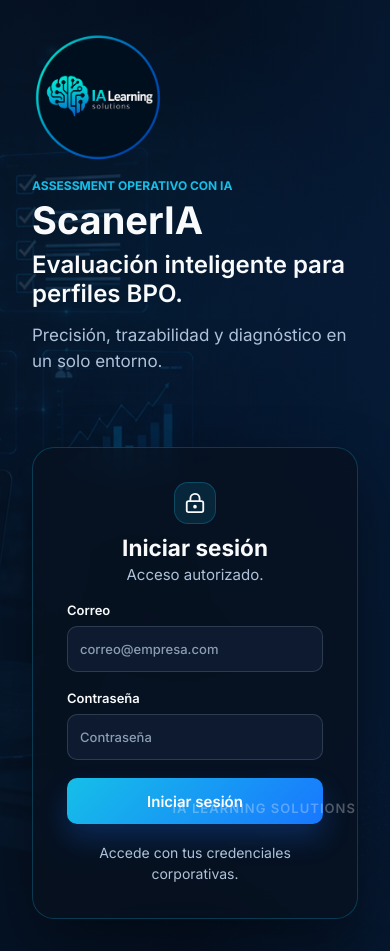
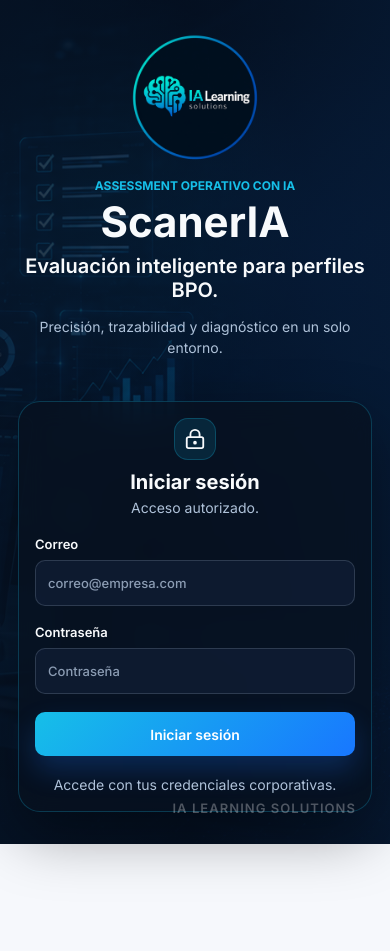
Before and after one commit to pablogcampos95-cloud/Scaner, a React (Vite) app: page /login in a window 390 px wide. After the commit the page ends 844 px from the top, so only its background shows below. Built offline with nearby package versions, Linux system fonts and the light colour scheme; no server answers.

Commit message:
Improve mobile responsive layout

```diff
--- a/src/styles/dashboard.css
+++ b/src/styles/dashboard.css
@@ -1067,3 +1067,192 @@
     grid-template-columns: 1fr;
   }
 }
+
+@media (max-width: 760px) {
+  .dashboard-hero {
+    border-radius: 18px;
+    gap: 16px;
+    grid-template-columns: 1fr;
+    min-height: auto;
+    padding: 22px;
+  }
+
+  .dashboard-hero .logo {
+    align-items: flex-start;
+  }
+
+  .dashboard-hero .logo img {
+    height: 52px;
+    width: 52px;
+  }
+
+  .dashboard-hero h1 {
+    font-size: 28px;
+    line-height: 1.12;
+  }
+
+  .dashboard-hero p {
+    font-size: 14px;
+    line-height: 1.5;
+  }
+
+  .dashboard-hero > div:last-child,
+  .hero-actions,
+  .page-heading > div:last-child {
+    display: grid;
+    gap: 10px;
+    width: 100%;
+  }
+
+  .metrics-grid,
+  .metrics-grid--primary,
+  .secondary-indicators,
+  .summary-grid,
+  .module-grid,
+  .charts-grid,
+  .catalog-grid,
+  .builder-grid,
+  .reports-grid,
+  .results-overview {
+    grid-template-columns: 1fr !important;
+  }
+
+  .metric-card,
+  .secondary-indicators > div,
+  .result-summary,
+  .module-score,
+  .chart-card,
+  .plain-section,
+  .form-card,
+  .builder-card,
+  .builder-preview {
+    border-radius: 16px;
+    padding: 16px;
+  }
+
+  .metric-card strong {
+    font-size: 28px;
+  }
+
+  .chart-card {
+    min-height: 300px;
+  }
+
+  .chart-card__header {
+    gap: 4px;
+  }
+
+  .chart-card__header h2 {
+    font-size: 16px;
+  }
+
+  .chart-card__header p {
+    font-size: 13px;
+    line-height: 1.35;
+  }
+
+  .filters-bar {
+    border-radius: 16px;
+    grid-template-columns: 1fr !important;
+    padding: 14px;
+  }
+
+  .table-shell,
+  .matrix-shell {
+    border-radius: 16px;
+    margin-inline: -2px;
+    overflow-x: auto;
+    -webkit-overflow-scrolling: touch;
+  }
+
+  .data-table,
+  .matrix-table {
+    min-width: 760px;
+    width: max-content;
+  }
+
+  .data-table th,
+  .data-table td,
+  .matrix-table th,
+  .matrix-table td {
+    font-size: 13px;
+    padding: 13px 14px;
+    vertical-align: top;
+    white-space: normal;
+  }
+
+  .data-table td:first-child {
+    min-width: 150px;
+  }
+
+  .table-actions {
+    align-items: stretch;
+    display: flex;
+    flex-wrap: wrap;
+    gap: 8px;
+    min-width: 118px;
+  }
+
+  .table-actions a,
+  .table-actions button {
+    font-size: 12px;
+    min-height: 34px;
+    padding: 0 10px;
+    white-space: nowrap;
+  }
+
+  .badge {
+    font-size: 11px;
+    line-height: 1.15;
+    padding: 5px 9px;
+  }
+
+  .result-header,
+  .individual-result-header {
+    align-items: flex-start;
+    grid-template-columns: 1fr !important;
+    text-align: left;
+  }
+
+  .result-header .logo img,
+  .individual-result-header .logo img {
+    height: 72px;
+    width: 72px;
+  }
+
+  .result-summary strong,
+  .module-score strong {
+    font-size: 26px;
+    line-height: 1.1;
+    word-break: break-word;
+  }
+
+  .ai-suggestion-box {
+    border-radius: 14px;
+    padding: 14px;
+  }
+
+  .modal-card {
+    max-height: calc(100vh - 32px);
+    overflow: auto;
+    width: calc(100vw - 24px);
+  }
+}
+
+@media (max-width: 420px) {
+  .dashboard-hero h1,
+  .page-heading h1 {
+    font-size: 24px;
+  }
+
+  .metric-card strong,
+  .result-summary strong,
+  .module-score strong {
+    font-size: 24px;
+  }
+
+  .data-table,
+  .matrix-table {
+    min-width: 680px;
+  }
+}
--- a/src/styles/evaluation.css
+++ b/src/styles/evaluation.css
@@ -322,6 +322,7 @@
   }
 
   .evaluation-panel {
+    border-radius: 18px;
     padding: 18px;
   }
 
@@ -329,7 +330,65 @@
     grid-template-columns: 1fr;
   }
 
+  .evaluation-header h1 {
+    font-size: 28px;
+    line-height: 1.12;
+  }
+
+  .evaluation-header p,
+  .question-card p {
+    font-size: 14px;
+    line-height: 1.45;
+  }
+
+  .evaluation-progress,
+  .question-card,
+  .module-panel {
+    border-radius: 16px;
+    padding: 16px;
+  }
+
+  .question-card h3 {
+    font-size: 17px;
+    line-height: 1.3;
+  }
+
+  .option-row {
+    align-items: flex-start;
+    border-radius: 12px;
+    padding: 12px;
+  }
+
+  .audio-controls {
+    display: grid;
+    grid-template-columns: 1fr;
+  }
+
+  .audio-controls button {
+    width: 100%;
+  }
+
+  .sheet-grid {
+    grid-template-columns: 36px repeat(5, minmax(78px, 1fr));
+    min-width: 456px;
+  }
+
+  .sheet-grid input {
+    font-size: 13px;
+    min-height: 36px;
+    padding: 6px;
+  }
+
   .evaluation-actions {
     flex-direction: column;
   }
+
+  .completion-panel {
+    margin-top: 6vh;
+  }
+
+  .response-card > div {
+    align-items: flex-start;
+    flex-direction: column;
+  }
 }
--- a/src/styles/forms.css
+++ b/src/styles/forms.css
@@ -473,3 +473,120 @@
   border: 1px solid rgba(248, 113, 113, 0.26);
   color: #fecaca;
 }
+
+@media (max-width: 760px) {
+  .login-page {
+    padding: 18px;
+    place-items: stretch;
+  }
+
+  .login-panel {
+    gap: 28px;
+    grid-template-columns: 1fr;
+    margin: auto 0;
+  }
+
+  .login-copy {
+    justify-items: center;
+    text-align: center;
+  }
+
+  .login-hero-logo .logo img {
+    height: 96px;
+    width: 96px;
+  }
+
+  .login-copy h1 {
+    font-size: 42px;
+  }
+
+  .login-copy h2 {
+    font-size: 20px;
+  }
+
+  .login-copy p {
+    font-size: 14px;
+  }
+
+  .login-form {
+    border-radius: 20px;
+    padding: 24px;
+  }
+
+  .form-card,
+  .guided-step,
+  .builder-card,
+  .builder-preview {
+    border-radius: 16px;
+    padding: 16px;
+  }
+
+  .form-title {
+    align-items: flex-start;
+    gap: 10px;
+  }
+
+  .form-title.centered {
+    align-items: center;
+  }
+
+  .form-title h2,
+  .builder-panel h2,
+  .builder-card h3 {
+    font-size: 20px;
+    line-height: 1.2;
+  }
+
+  .form-title p,
+  .target-selector p {
+    font-size: 14px;
+    line-height: 1.45;
+  }
+
+  .form-grid,
+  .guided-step,
+  .option-editor,
+  .settings-grid {
+    grid-template-columns: 1fr !important;
+  }
+
+  .page-container input,
+  .page-container select,
+  .page-container textarea {
+    border-radius: 10px;
+    font-size: 14px;
+    min-height: 44px;
+  }
+
+  .page-container textarea {
+    min-height: 110px;
+  }
+
+  .form-actions,
+  .section-actions {
+    align-items: stretch;
+    display: grid;
+    gap: 10px;
+    grid-template-columns: 1fr;
+  }
+
+  .section-actions input {
+    min-width: 0;
+    width: 100%;
+  }
+
+  .target-list {
+    display: grid;
+    gap: 8px;
+  }
+
+  .target-row {
+    border-radius: 12px;
+    justify-content: space-between;
+    width: 100%;
+  }
+
+  .check-row {
+    align-items: flex-start;
+  }
+}
--- a/src/styles/global.css
+++ b/src/styles/global.css
@@ -908,3 +908,197 @@
     display: none;
   }
 }
+
+@media (max-width: 760px) {
+  body {
+    font-size: 14px;
+    overflow-x: hidden;
+  }
+
+  .app-shell {
+    padding-bottom: 84px;
+  }
+
+  .sidebar {
+    align-items: center;
+    border-right: 0;
+    border-top: 1px solid rgba(148, 163, 184, 0.16);
+    bottom: 0;
+    box-shadow: 0 -18px 38px rgba(7, 17, 31, 0.24);
+    display: flex;
+    gap: 0;
+    height: 78px;
+    left: 0;
+    overflow-x: auto;
+    overflow-y: hidden;
+    padding: 8px 10px calc(8px + env(safe-area-inset-bottom));
+    right: 0;
+    top: auto;
+    width: auto;
+    z-index: 80;
+  }
+
+  .sidebar-brand,
+  .sidebar-footer,
+  .sidebar-group-title,
+  .sidebar-link--disabled {
+    display: none !important;
+  }
+
+  .sidebar-nav {
+    align-items: center;
+    display: flex;
+    gap: 6px;
+    min-width: max-content;
+    width: 100%;
+  }
+
+  .sidebar-group {
+    align-items: center;
+    display: flex;
+    gap: 6px;
+  }
+
+  .sidebar-link {
+    border-radius: 14px;
+    flex-direction: column;
+    font-size: 10px;
+    gap: 4px;
+    height: 58px;
+    justify-content: center;
+    min-height: 58px;
+    min-width: 72px;
+    padding: 6px 8px;
+    text-align: center;
+    white-space: nowrap;
+  }
+
+  .sidebar-link svg {
+    height: 19px;
+    width: 19px;
+  }
+
+  .sidebar-link.active::before {
+    bottom: auto;
+    height: 3px;
+    left: 14px;
+    right: 14px;
+    top: 0;
+    width: auto;
+  }
+
+  .topbar {
+    align-items: center;
+    display: grid;
+    grid-template-columns: auto minmax(0, 1fr) auto auto;
+    gap: 10px;
+    height: auto;
+    left: 0;
+    min-height: 108px;
+    padding: 10px 14px 12px;
+    top: 0;
+  }
+
+  .topbar-logo {
+    display: inline-flex;
+  }
+
+  .topbar-logo .logo-copy {
+    display: none;
+  }
+
+  .topbar-search {
+    display: flex;
+    grid-column: 1 / -1;
+    grid-row: 2;
+    min-height: 42px;
+    order: 10;
+    padding: 0 13px;
+  }
+
+  .topbar-search input {
+    font-size: 14px;
+  }
+
+  .notification-center {
+    justify-self: end;
+  }
+
+  .notification-panel {
+    max-height: min(520px, calc(100vh - 150px));
+    position: fixed;
+    right: 12px;
+    top: 68px;
+    width: calc(100vw - 24px);
+  }
+
+  .session-chip {
+    min-width: 0;
+  }
+
+  .session-chip span {
+    display: grid;
+    max-width: 112px;
+  }
+
+  .session-chip strong {
+    font-size: 12px;
+    overflow: hidden;
+    text-overflow: ellipsis;
+    white-space: nowrap;
+  }
+
+  .session-chip small {
+    font-size: 11px;
+  }
+
+  .icon-button {
+    border-radius: 12px;
+    height: 40px;
+    width: 40px;
+  }
+
+  .page-container {
+    margin-left: 0;
+    max-width: 100%;
+    padding: 128px 14px 28px;
+  }
+
+  .page-stack {
+    gap: 16px;
+  }
+
+  .page-heading {
+    gap: 12px;
+  }
+
+  .page-heading h1 {
+    font-size: 26px;
+    line-height: 1.12;
+  }
+
+  .page-heading p {
+    font-size: 14px;
+    line-height: 1.45;
+  }
+
+  .primary-button,
+  .secondary-button {
+    min-height: 44px;
+    width: 100%;
+  }
+
+  .ai-assistant {
+    bottom: calc(88px + env(safe-area-inset-bottom));
+    right: 12px;
+  }
+
+  .ai-assistant button {
+    min-height: 42px;
+    padding: 0 13px;
+  }
+
+  .ai-assistant__panel {
+    max-width: min(300px, calc(100vw - 28px));
+  }
+}
```
